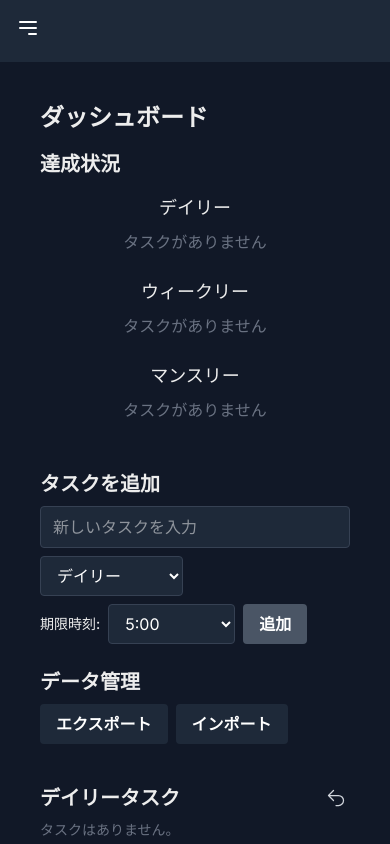
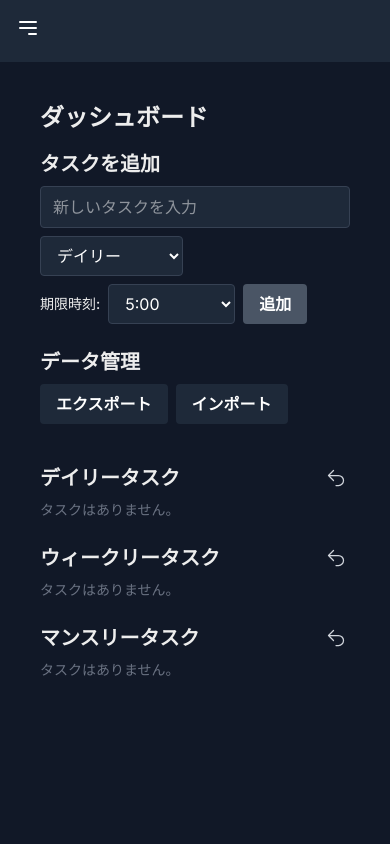
Before and after one commit to sken1001/quest-tracker, a Next.js app: page / in a window 390 px wide. Shown: the top 844 px of the page. Built offline with nearby package versions, Linux system fonts and the light colour scheme.

Commit message:
モバイル時グラフが邪魔だったので非表示に

```diff
--- a/src/app/page.tsx
+++ b/src/app/page.tsx
@@ -258,7 +258,7 @@ export default function HomePage() {
     <div className="p-4 sm:p-6 md:p-8">
       <h1 className="text-2xl font-bold mb-4">ダッシュボード</h1>
 
-      <div className="mb-12">
+      <div className="mb-12 hidden md:block">
         <h2 className="text-xl font-semibold mb-4">達成状況</h2>
         <div className="grid grid-cols-1 md:grid-cols-3 gap-6">
           <div>
```
